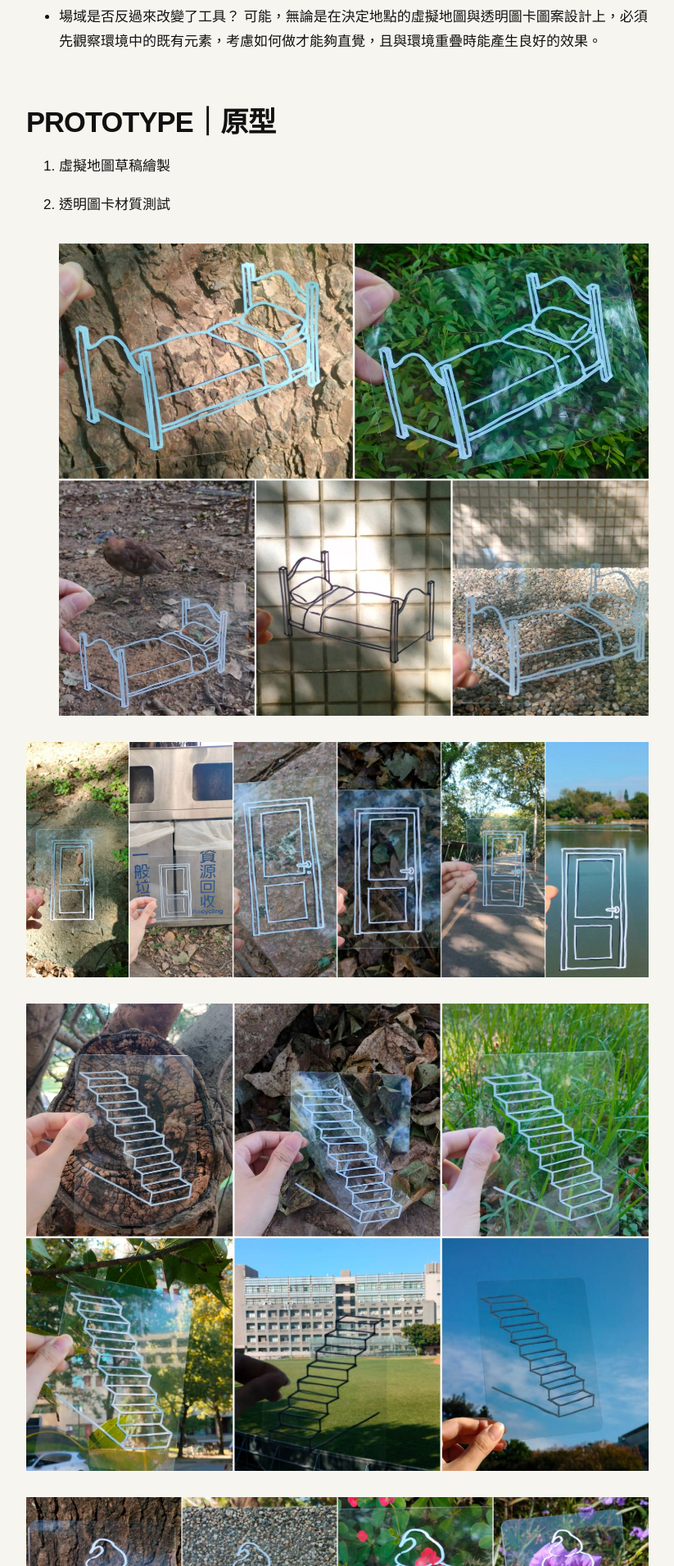
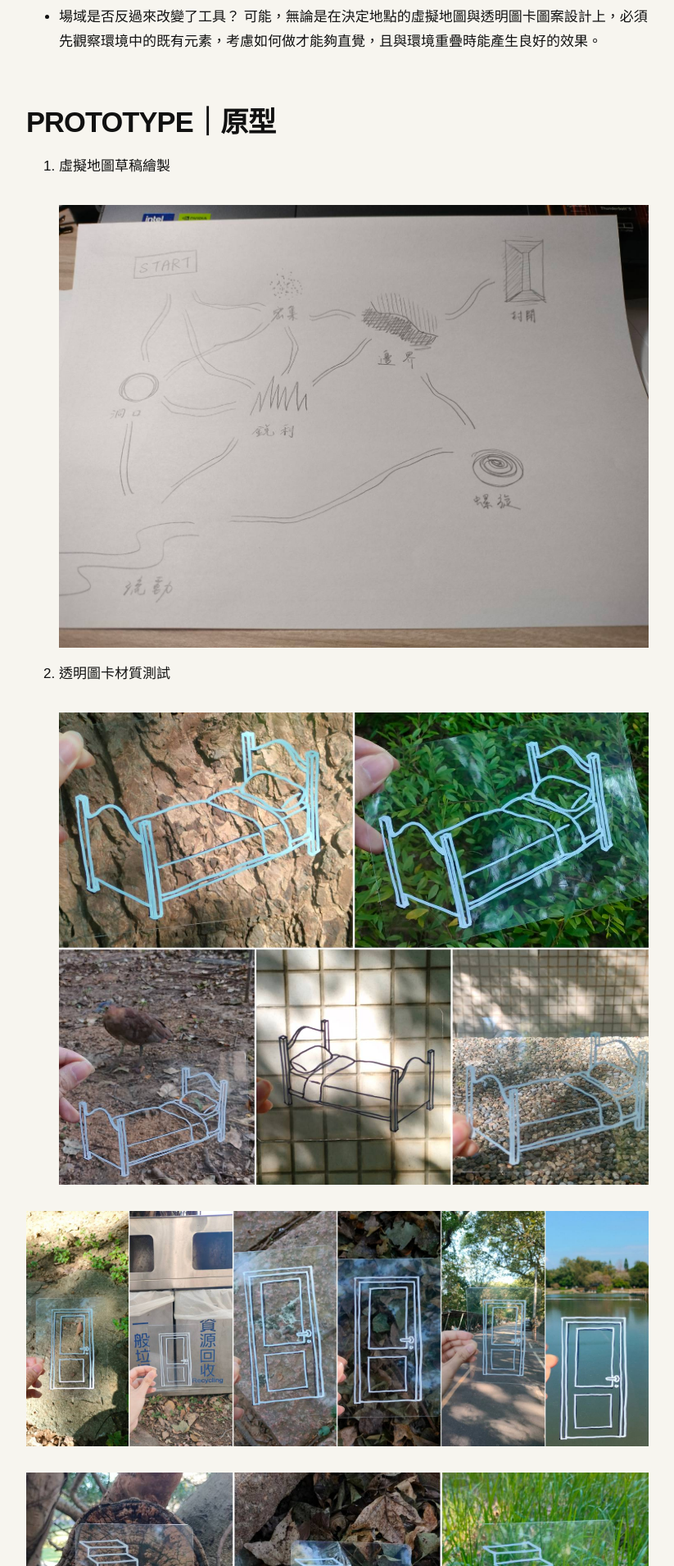
Before and after one commit to ivyjih/fieldworkarchive, a Jekyll site: the page built from weeks/week-09.md, in a window 1280 px wide. Shown: the part 1224-3134 px from the top of the page at 82% size, without its empty margins (48-871 px from the left). Built offline with Jekyll 4.4.1, drawn with Linux system fonts in a browser that asks for light colours.

Commit message:
Add image to virtual map draft section

```diff
--- a/weeks/week-09.md
+++ b/weeks/week-09.md
@@ -36,7 +36,7 @@ permalink: /weeks/week-09/
 ## PROTOTYPE｜原型
 
 1. 虛擬地圖草稿繪製
-
+ ![地圖]({{ '/assets/images/test051102.jpg' | relative_url }})
 
 2. 透明圖卡材質測試
 ![床]({{ '/assets/images/test011102.jpg' | relative_url }})
```
